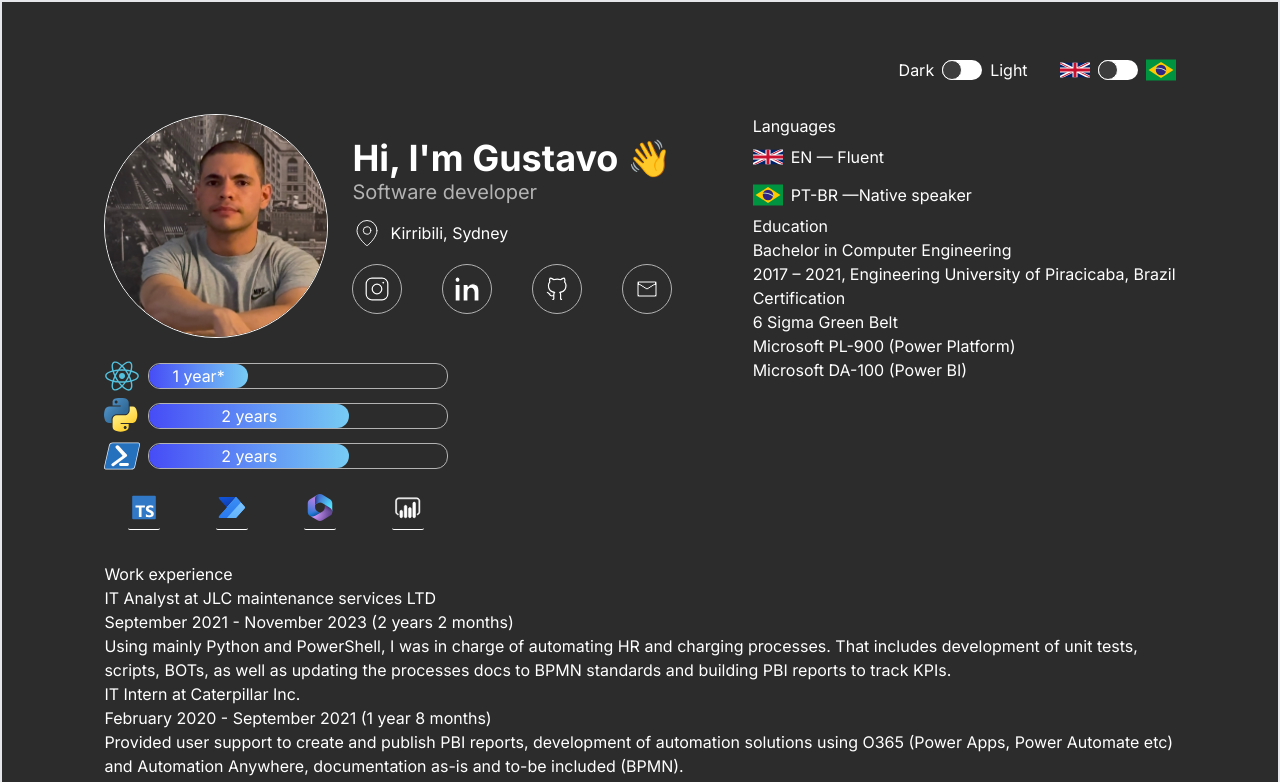
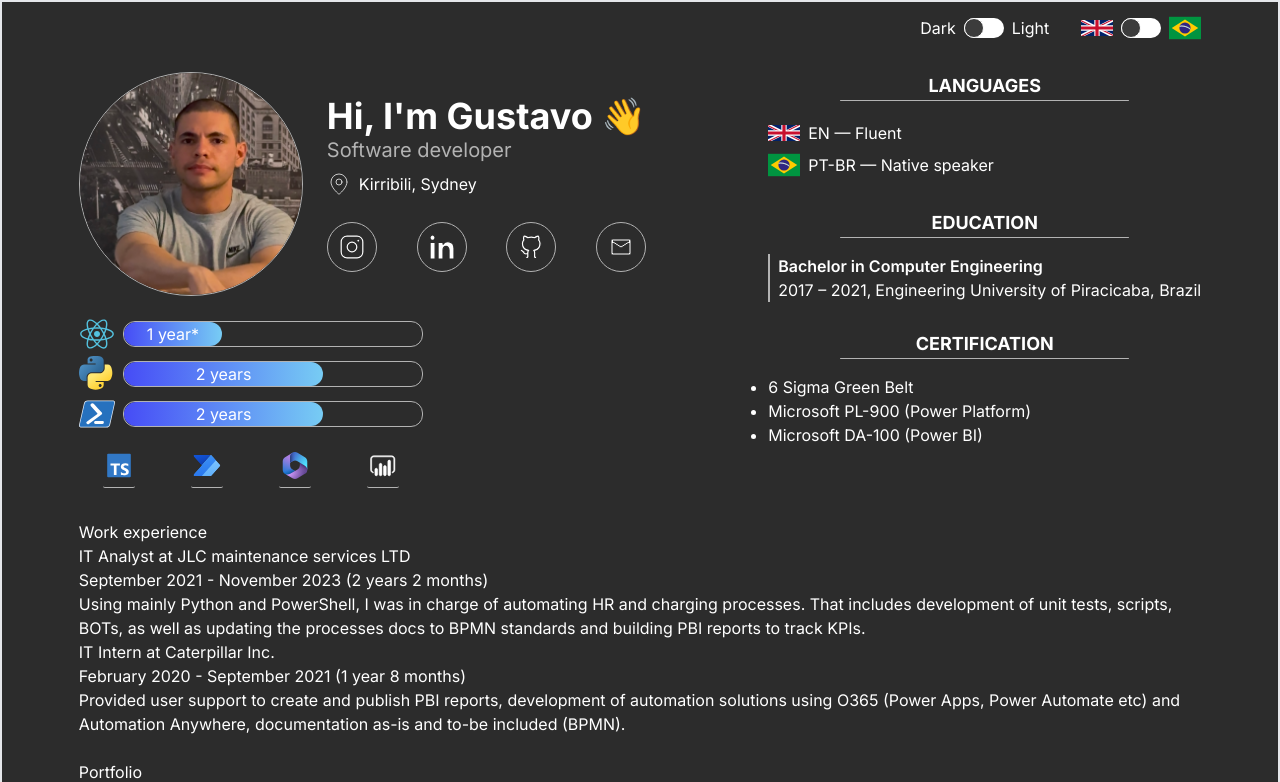
Before and after one commit to gstvcalca/Mycv_v1, a React (Vite) app: page / in a window 1280 px wide. Shown: the top 782 px of the page. Built offline with nearby package versions, Linux system fonts and the light colour scheme.

Commit message:
feat: added info section element

```diff
--- /dev/null
+++ b/src/components/info_section.tsx
@@ -0,0 +1,16 @@
+import { ReactNode } from "react";
+
+interface InfoSectionProps {
+  children?: ReactNode;
+  title: string;
+}
+
+export function InfoSection({children, title}:InfoSectionProps) {
+  return (
+    <div className="infos flex flex-col items-center w-full">
+      <h3 data-118n={title} className="uppercase text-lg font-bold">{title}</h3>
+      <div className="separator w-2/3 h-px bg-border-color rounded-full mb-4"/>
+      <div className="flex flex-col items-start w-full">{children}</div>
+    </div>
+  );
+}
--- a/src/components/svgs/brazil_flag.tsx
+++ b/src/components/svgs/brazil_flag.tsx
@@ -2,7 +2,7 @@ import { svgInterface } from "./svg_interface";
 
 export function BrazilFlagSVG({className=""}:svgInterface) {
   return (
-    <svg width="1000" height="700" viewBox="-2100 -1470 4200 2940" className={className}>
+    <svg width="1000" height="1400" viewBox="-2100 -1470 4200 2940" className={className}>
       <defs>
         <g id="G">
           <clipPath id="g">
--- a/src/components/svgs/o365.tsx
+++ b/src/components/svgs/o365.tsx
@@ -3,7 +3,7 @@ import { svgInterface } from "./svg_interface";
 export function O365SVG({className=""}: svgInterface) {
   return (
     <svg id="image-2" fill="none" viewBox="4 2 40 44" className={className}>
-      <title>Microsoft 365 logo</title>
+      <title>Microsoft 365</title>
       <path
         d="M20.0842 3.02588L19.8595 3.16179C19.5021 3.37799 19.1654 3.61972 18.8512 3.88385L19.4993 3.42798H25L26 11L21 16L16 19.4754V23.4829C16 26.2819 17.4629 28.8774 19.8574 30.3268L25.1211 33.5129L14 40.0002H11.8551L7.85737 37.5804C5.46286 36.131 4 33.5355 4 30.7365V17.2606C4 14.4607 5.46379 11.8645 7.85952 10.4154L19.8595 3.15687C19.9339 3.11189 20.0088 3.06823 20.0842 3.02588Z"
         fill="url(#paint0_radial_2994_8373)"
--- a/src/components/svgs/pautomate.tsx
+++ b/src/components/svgs/pautomate.tsx
@@ -3,6 +3,7 @@ import { svgInterface } from "./svg_interface";
 export function PowerAutomateSVG({className=""}: svgInterface) {
   return (
     <svg width="96" height="96" viewBox="0 0 96 96" fill="none" className={className}>
+      <title>Power Automate</title>
       <defs>
         <filter id="filter0_f">
           <feFlood flood-opacity="0" result="BackgroundImageFix" />
--- a/src/components/svgs/pbi.tsx
+++ b/src/components/svgs/pbi.tsx
@@ -6,10 +6,11 @@ export function PbiSVG({className=""}: svgInterface) {
       viewBox="0 0 50 50"
       width="50px"
       height="50px"
-      stroke="white"
-      color="white"
-      fill="white"
+      stroke="currentColor"
+      color="currentColor"
+      fill="currentColor"
       className={className}>
+      <title>Power BI</title>
       <path d="M 8 7 C 4.69 7 2 9.69 2 13 L 2 33 C 2 35.97 4.16 38.440156 7 38.910156 L 7 36.869141 C 5.27 36.429141 4 34.86 4 33 L 4 13 C 4 10.79 5.79 9 8 9 L 41 9 C 43.21 9 45 10.79 45 13 L 45 33 C 45 34.86 43.73 36.429141 42 36.869141 L 42 38.910156 C 44.84 38.440156 47 35.97 47 33 L 47 13 C 47 9.69 44.31 7 41 7 L 8 7 z M 36.5 15 C 35.119 15 34 16.119 34 17.5 L 34 41.5 C 34 42.881 35.119 44 36.5 44 C 37.881 44 39 42.881 39 41.5 L 39 17.5 C 39 16.119 37.881 15 36.5 15 z M 20.5 21 C 19.119 21 18 22.119 18 23.5 L 18 41.5 C 18 42.881 19.119 44 20.5 44 C 21.881 44 23 42.881 23 41.5 L 23 23.5 C 23 22.119 21.881 21 20.5 21 z M 28.5 25 C 27.119 25 26 26.119 26 27.5 L 26 41.5 C 26 42.881 27.119 44 28.5 44 C 29.881 44 31 42.881 31 41.5 L 31 27.5 C 31 26.119 29.881 25 28.5 25 z M 12.5 30 C 11.119 30 10 31.119 10 32.5 L 10 41.5 C 10 42.881 11.119 44 12.5 44 C 13.881 44 15 42.881 15 41.5 L 15 32.5 C 15 31.119 13.881 30 12.5 30 z" />
     </svg>
   );
--- a/src/components/svgs/uk_flag.tsx
+++ b/src/components/svgs/uk_flag.tsx
@@ -5,8 +5,8 @@ export function UkFlagSVG({className=""}: svgInterface) {
     <svg
       xmlns="http://www.w3.org/2000/svg"
       viewBox="0 0 60 30"
-      width="1200"
-      height="600"
+      width="1000"
+      height="700"
       className={className}>
       <clipPath id="s">
         <path d="M0,0 v30 h60 v-30 z" />
--- a/src/index.css
+++ b/src/index.css
@@ -13,14 +13,9 @@
   --bg-modal: rgba(0, 0, 0, 0.8);
 }
 
-svg {
-  width: 30px;
-  height: 38px;
-}
-
 @layer components {
   .border-bottom {
-    @apply border-b-[1px] border-solid border-white pb-2;
+    @apply border-b-[1px] border-solid border-border-color pb-2;
   }
 
   .small-icon-exp {
--- a/src/index.tsx
+++ b/src/index.tsx
@@ -14,16 +14,18 @@ import { SocialItem } from "./components/social_item";
 import { TSSVG } from "./components/svgs/ts";
 import { UkFlagSVG } from "./components/svgs/uk_flag";
 import { MapPin } from "lucide-react";
+import { ChangeEvent } from "react";
+import { InfoSection } from "./components/info_section";
 
 export function MainPage() {
-  function setThemeVariables(){
+  function setThemeVariables() {
     const root = document.documentElement;
-    const defaultTheme = '#2c2c2c'
+    const defaultTheme = "#2c2c2c";
     console.log(getComputedStyle(root).getPropertyValue("--bg-primary"));
     if (
-      getComputedStyle(root).getPropertyValue("--bg-primary") ===
-      defaultTheme
+      getComputedStyle(root).getPropertyValue("--bg-primary") === defaultTheme
     ) {
+      // set to light theme
       root.style.setProperty("--text-primary", "rgb(50, 50, 50)");
       root.style.setProperty("--text-secondary", "rgb(100, 100, 100)");
       root.style.setProperty("--bg-primary", "rgb(250, 250, 250)");
@@ -33,20 +35,107 @@ export function MainPage() {
       root.style.setProperty("--bg-gradient-ent", "#77ccf4");
       root.style.setProperty("--bg-modal", "rgba(0, 0, 0, 0.2)");
     } else {
+      // set to dark theme
       root.style.setProperty("--text-primary", "rgb(245, 245, 245)");
       root.style.setProperty("--text-secondary", "#b3b3b3");
       root.style.setProperty("--bg-primary", "#2c2c2c");
       root.style.setProperty("--bg-secondary", "rgb(60, 60, 60)");
-      root.style.setProperty("--border-color", "white");
+      root.style.setProperty("--border-color", "#b3b3b3");
       root.style.setProperty("--bg-gradient-start", "#464cf6");
       root.style.setProperty("--bg-gradient-ent", "#77ccf4");
       root.style.setProperty("--bg-modal", "rgba(0, 0, 0, 0.8)");
     }
   }
 
+  const translations = {
+    en: {
+      languages: "Languages",
+      fluent: "Fluent",
+      native_speaker: "Native speaker",
+      greeting: "Hi, I'm Gustavo 👋",
+      position: "Software developer",
+      year: "year",
+      years: "years",
+      education: "Education",
+      bachelor: "Bachelor in Computer Engineering",
+      eep: "Engineering University of Piracicaba, Brazil",
+      certification: "Certification",
+      planner_description:
+        "This project is an adaptation from the 2024 Next Level Week event hosted by Rocketseat. After a few changes and improvements it became my frontend project for the Web Development course I'm taking at Laneway Education.",
+      caputteeno_description:
+        "This project is a challenge released by Rocketseat and done with the help of @kipper.dev :)",
+      work_experience: "Work experience",
+      jlc_analyst_title: "IT Analyst at JLC maintenance services LTD",
+      jlc_analyst_year: "September 2021 - November 2023 (2 years 2 months)",
+      jlc_analyst_description:
+        "Using mainly Python and PowerShell, I was in charge of automating HR and charging processes. That includes development of unit tests, scripts, BOTs, as well as updating the processes docs to BPMN standards and building PBI reports to track KPIs.",
+      cat_title: "IT Intern at Caterpillar Inc.",
+      cat_year: "February 2020 - September 2021 (1 year 8 months)",
+      cat_description:
+        "Provided user support to create and publish PBI reports, development of automation solutions using O365 (Power Apps, Power Automate etc) and Automation Anywhere, documentation as-is and to-be included (BPMN).",
+      modal_greeting: "Hello there,",
+      modal_description:
+        "I really appreciate your curiosity to see the projects I've developed. This is a friendly reminder that they are hosted on two free platforms called Vercel (frontend) and Render (backend). The backend usually takes 2 minutes to start answering requests for the first time after being idle for a few minutes. So, please, open the link, wait for two minutes and refresh the page, then everything should be working properly. Thank you!",
+      go_to_vercel: "Go to vercel",
+      portfolio: "Portfolio",
+      prdo_description:
+        "This was the main project I did at JLC. Using Python, PowerShell and Power BI, I automated a billing proccess that used to take almost two days each week of an HR employee.",
+      unset: "",
+    },
+    ptbr: {
+      languages: "Idiomas",
+      fluent: "Fluente",
+      native_speaker: "Nativo",
+      greeting: "Olá, eu sou Gustavo 👋",
+      position: "Desenvolvedor",
+      year: "ano",
+      years: "anos",
+      education: "Formação",
+      bachelor: "Bacharel em Engenharia da Computação",
+      eep: "Escola de Engenharia de Piracicaba, Brasil",
+      certification: "Certificados",
+      planner_description:
+        "Este projeto é uma adaptação do evento Next Level Week 2024, promovido pela Rocketseat. Após algumas mudanças e melhorias, ele se tornou meu projeto de frontend para o curso de Desenvolvimento Web que estou fazendo na Laneway Education.",
+      caputteeno_description:
+        "Este projeto é um desafio lançado pela Rocketseat e feito com a ajuda de @kipper.dev :)",
+      work_experience: "Experiência",
+      jlc_analyst_title: "Analista de TI na JLC Serviços de Manutenção",
+      jlc_analyst_year: "Setembro 2021 - Novembro 2023 (2 anos e 2 meses)",
+      jlc_analyst_description:
+        "Utilizando principalmente Python e PowerShell, fui responsável por automatizar processos de RH e de faturamento. Isto inclui desde o mapeamento dos processos utilizando padrões BPMN, desenvolvimento dos scripts e testes unitários, e também a criação de relatórios para acompanhamento das principais métricas (KPIs) utilizando Power BI.",
+      cat_title: "Estagiário de TI na Caterpillar Inc.",
+      cat_year: "Fevereiro 2020 - Setembro 2021 (1 ano 8 meses)",
+      cat_description:
+        "Suporte ao cliente de diversas áreas da empresa no desenvolvimento e publicação de relatórios Power BI, bem como o desenvolvimento de soluções de automação utilizando a plataforma Office 365 - Power Apps, Power Automate (Web & Desktop) e Automation Anywhere. Documentação de processos antes (as-is) e depois (to-be) utilzando os padrões BPMN.",
+      modal_greeting: "Olá,",
+      modal_description:
+        "Fico feliz que tenha curiosidade pelos projetos que desenvolvi. Este é apenas um aviso que eles estão hospedados em duas plataformas gratuitas, Vercel para o Frontend, e Render para o Backend. Esta última normalmente demora 2 minutos para começar a responder solicitações depois de alguns minutos de inatividade. Então, por favor, acesse o link, espere dois minutos e recarregue a página, e tudo deverá funcionar normalmente. Obrigado.",
+      go_to_vercel: "Ir para a Vercel",
+      portfolio: "Portfólio",
+      prdo_description:
+        "Este foi o meu principal projeto na JLC. Utilizando Python, PowerShell e Power BI, eu automatizei um processo de cobrança que antes tomava quase dois dias por semana de um funcionário do RH.",
+      unset: "",
+    },
+  };
+
+  function changeLanguage(event: ChangeEvent<HTMLInputElement>) {
+    const translateTo: keyof typeof translations = event.currentTarget.checked
+      ? "ptbr"
+      : "en";
+    const newTranslationObj = translations[translateTo];
+    const elements = document.querySelectorAll("[data-118n]");
+    elements.forEach((el) => {
+      const key = (el.getAttribute("data-118n") ||
+        "unset") as keyof typeof newTranslationObj;
+      if (key) {
+        el.textContent = newTranslationObj[key] || el.textContent;
+      }
+    });
+  }
+
   return (
     <div>
-      <main className="flex flex-col min-h-screen border-2 py-12 px-[8%] space-y-6 items-center justify-center bg-bg-primary text-text-primary">
+      <main className="flex flex-col min-h-screen border-2 py-12 px-[6%] pt-[0.5%] space-y-6 items-center justify-center bg-bg-primary text-text-primary">
         <div className="toggle_div flex gap-6 items-center justify-end w-full">
           <div className="switch_div flex gap-2 m-2 items-center">
             <span data-118n="dark">Dark</span>
@@ -61,15 +150,16 @@ export function MainPage() {
             <span data-118n="light">Light</span>
           </div>
           <div className="switch_div flex items-center gap-2">
-            <UkFlagSVG />
+            <UkFlagSVG className="size-8" />
             <label className="switch w-10 h-5 relative flex items-center">
               <input
+                onChange={changeLanguage}
                 type="checkbox"
                 className="peer opacity-0 w-0 h-0 checked:transition checked:duration-300 checked:translate-x-6"
               />
               <span className="slider flex absolute cursor-pointer inset-0 bg-text-primary rounded-xl transition duration-300 before:relative before:content-[''] before:w-5 before:h-5 before:bg-bg-secondary before:border-[1px] before:border-text-primary before:rounded-full before:box-border peer-checked:before:translate-x-6 before:transition before:duration-300"></span>
             </label>
-            <BrazilFlagSVG />
+            <BrazilFlagSVG className="size-8" />
           </div>
         </div>
         <div className="flex flex-1 w-full">
@@ -78,7 +168,7 @@ export function MainPage() {
               <div className="w-fit">
                 <img
                   src="./IMG_2081.jpg"
-                  className="size-56 rounded-full border-white border-solid border-[1px]"
+                  className="size-56 rounded-full border-border-color border-solid border-[1px]"
                 />
               </div>
               <div className="flex flex-col py-6 justify-between">
@@ -123,7 +213,7 @@ export function MainPage() {
             <div className="experience_div my-2 flex-col w-fit gap-1 flex">
               <ExperienceItem
                 svgElement={<ReactSVG className="size-9" />}
-                title="Learning experience"
+                title="React: learning experience"
                 years={1}
               />
               <ExperienceItem
@@ -144,33 +234,28 @@ export function MainPage() {
               </div>
             </div>
           </div>
-          <div className="right-side">
-            <div className="infos">
-              <h3 data-118n="languages">Languages</h3>
-              <div className="separator"></div>
+          <div className="right-side flex flex-col gap-7">
+            <InfoSection title="languages">
               <div className="languages_info">
                 <div className="language_item flex items-center gap-2">
-                  <UkFlagSVG />
+                  <UkFlagSVG className="size-8" />
                   <div>
                     <span className="infos_title">EN — </span>
                     <span data-118n="fluent">Fluent</span>
                   </div>
                 </div>
                 <div className="language_item flex items-center gap-2">
-                  <BrazilFlagSVG />
+                  <BrazilFlagSVG className="size-8" />
                   <div>
-                    <span className="infos_title">PT-BR —</span>
+                    <span className="infos_title">PT-BR — </span>
                     <span data-118n="native_speaker">Native speaker</span>
                   </div>
                 </div>
               </div>
-            </div>
-            <div className="education">
-              <h3 data-118n="education">Education</h3>
-              <div className="separator"></div>
-              <div className="education-info">
-                <div className="education-item">
-                  <span className="education-title" data-118n="bachelor">
+            </InfoSection>
+            <InfoSection title="education">
+                <div className="education-item border-l-2 border-border-color border-solid pl-2">
+                  <span className="education-title font-semibold" data-118n="bachelor">
                     Bachelor in Computer Engineering
                   </span>
                   <br />
@@ -181,17 +266,16 @@ export function MainPage() {
                     </span>
                   </span>
                 </div>
-              </div>
-              <h3 data-118n="certification">Certification</h3>
-              <div className="separator"></div>
-              <div className="certification">
-                <ul className="c1">
+            </InfoSection>
+            <InfoSection title="certification">
+            <div className="certification">
+                <ul className="c1 list-disc">
                   <li className="c2">6 Sigma Green Belt</li>
                   <li>Microsoft PL-900 (Power Platform)</li>
                   <li>Microsoft DA-100 (Power BI)</li>
                 </ul>
               </div>
-            </div>
+            </InfoSection>
           </div>
         </div>
         <section className="work_experience">
```
Also changed, not shown: src/components/experience_item.tsx (+6 -4 lines).
